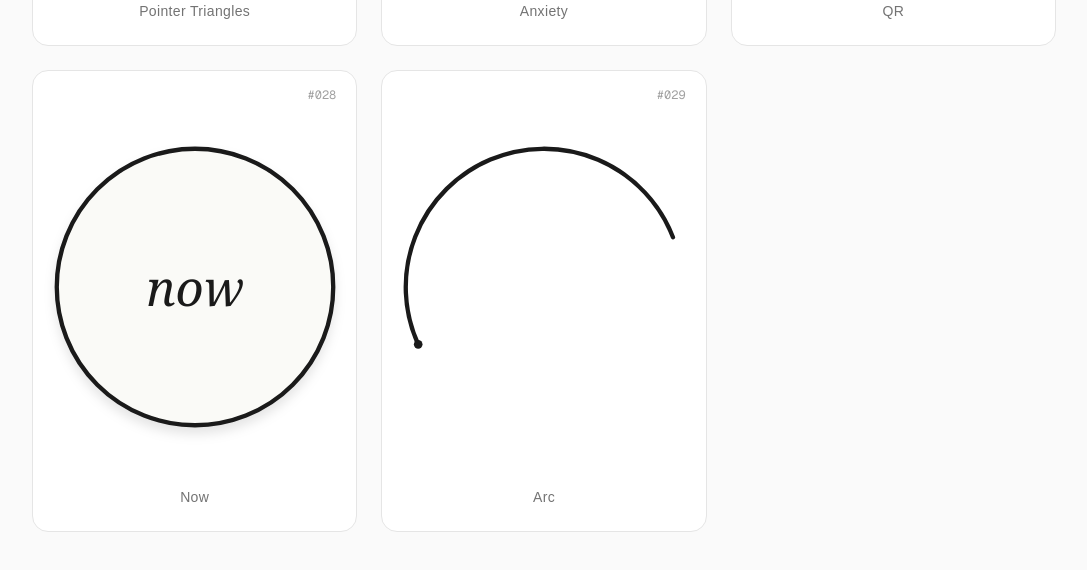
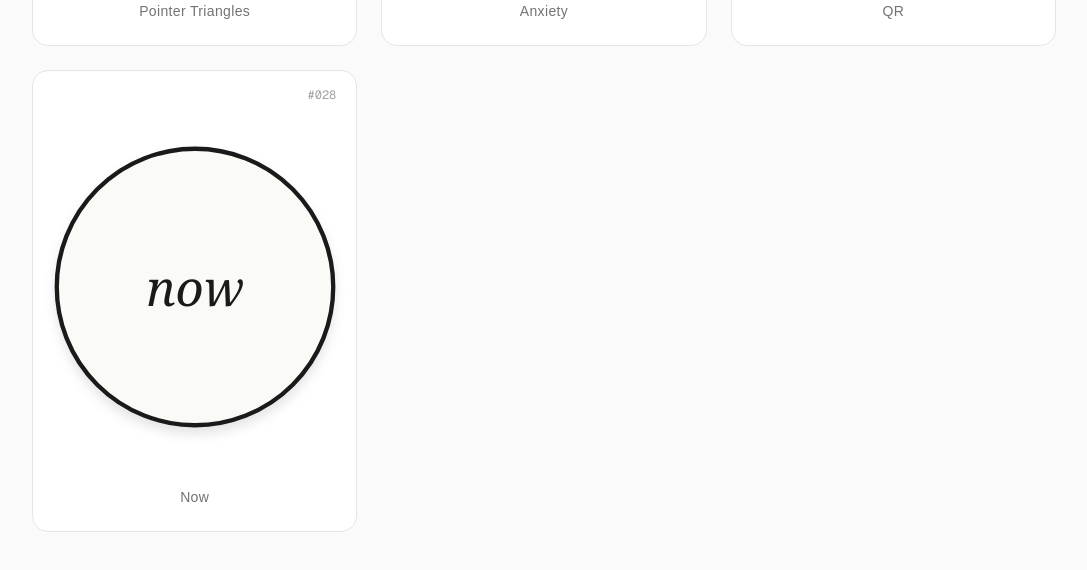
Before and after one commit to qing4132/clocks, a Next.js app: page / in a window 1280 px wide. Shown: the part 4400-4970 px from the top of the page, without its empty margins (96-1183 px from the left). Built offline with nearby package versions, Linux system fonts and the light colour scheme; no server answers.

Commit message:
Archive Arc clock

```diff
--- a/eslint.config.mjs
+++ b/eslint.config.mjs
@@ -11,6 +11,7 @@ const eslintConfig = defineConfig([
     ".next/**",
     "out/**",
     "build/**",
+    "archive/**",
     "next-env.d.ts",
   ]),
 ]);
--- a/src/clocks/registry.ts
+++ b/src/clocks/registry.ts
@@ -29,7 +29,6 @@ import PointerTrianglesClock from "./pointer-triangles/PointerTrianglesClock";
 import AnxietyClock from "./anxiety/AnxietyClock";
 import QRClock from "./qr/QRClock";
 import NowClock from "./now/NowClock";
-import ArcClock from "./arc/ArcClock";
 
 export type ClockEntry = {
   slug: string;
@@ -254,14 +253,6 @@ export const clocks: ClockEntry[] = [
       "对抗 #026 的焦虑钟：它不显示时、分、秒，也不提供任何可计算的进度，只把全部表盘留给一个词——now。",
     Component: NowClock,
   },
-  {
-    slug: "arc",
-    name: "弧线",
-    nameEn: "Arc",
-    description:
-      "从 #001 的圆盘只留下一道弧。弧的起点是一个走时的小黑点——时针；它顺时针扫到分针所在的位置，于是这段弧的长短，正是此刻时与分之间的距离。没有表盘也没有刻度，你读的不再是两根针各自指向哪里，而是它们彼此相距多远：弧将合拢时，时分将要重合；弧张到将满一圈时，它们正隔得最远。",
-    Component: ArcClock,
-  },
 ];
 
 export function getClock(slug: string): ClockEntry | undefined {
```
Also changed, not shown: archive/README.md, archive/arc/ArcClock.tsx (line endings or trailing spaces).
